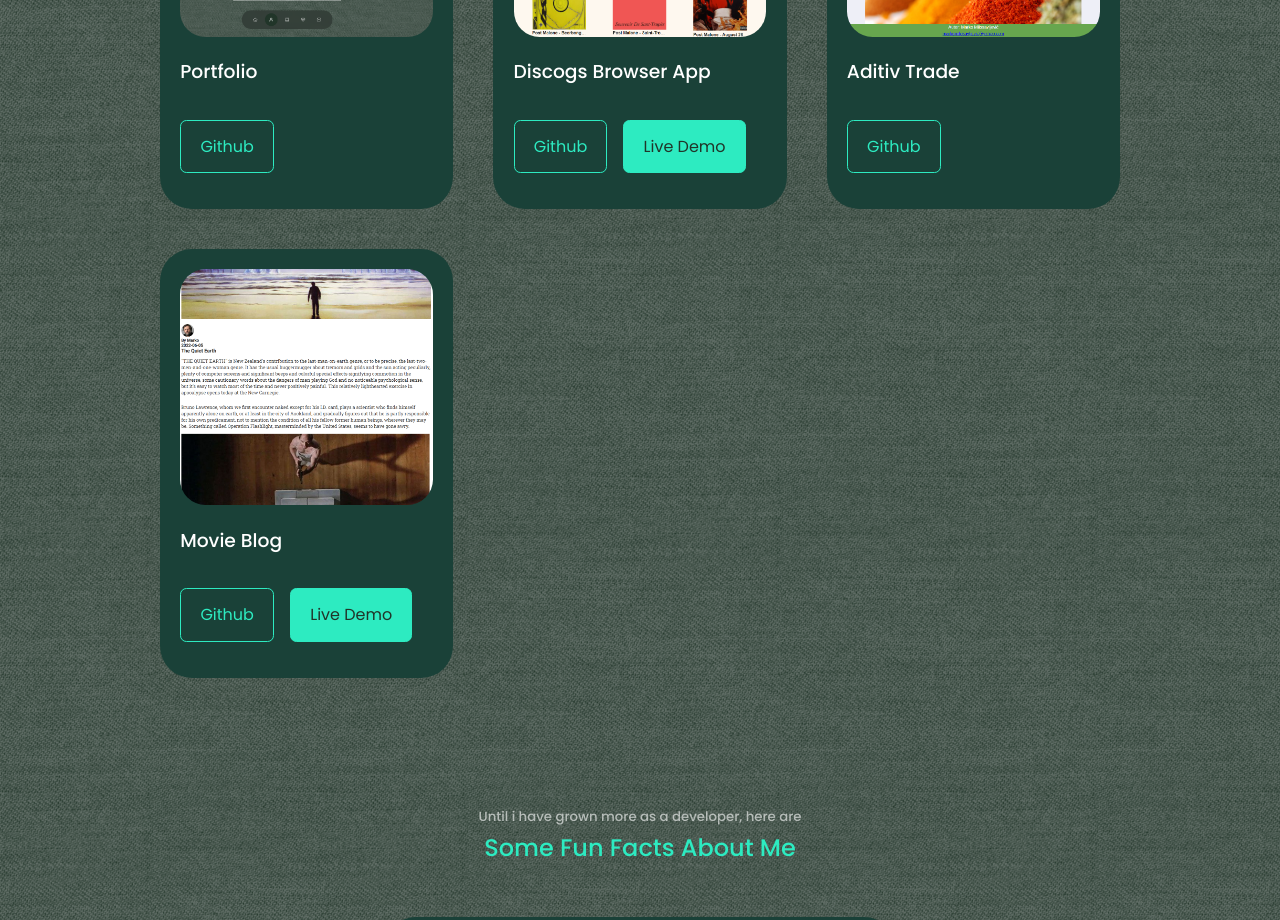
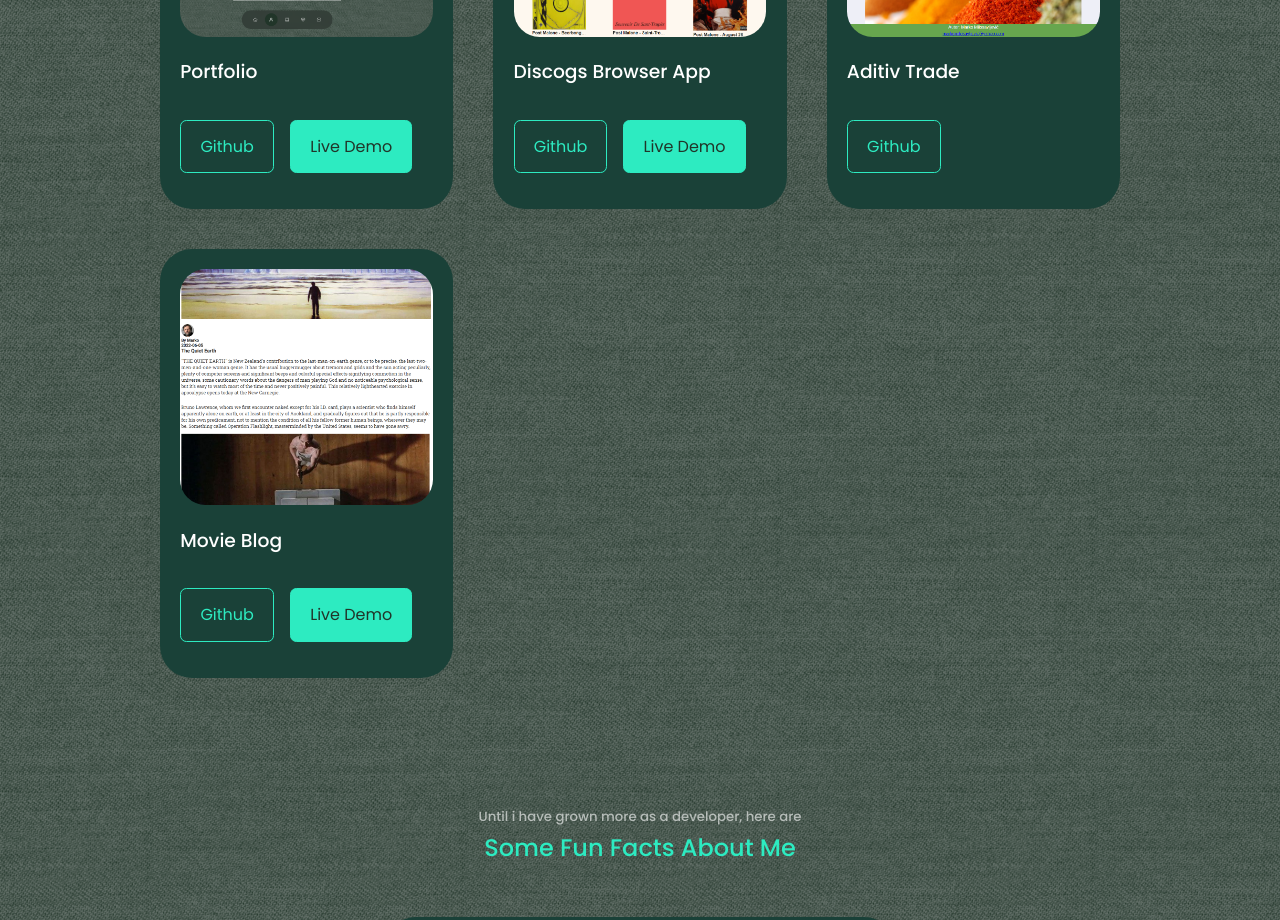
Before and after one commit to marko-milosavljevic89/My-CV-website, a React (Create React App) app: page / in a window 1280 px wide. Shown: the part 3660-4580 px from the top of the page. Built offline with nearby package versions, Linux system fonts and the light colour scheme.

Commit message:
added live demo to github page

```diff
--- a/src/components/portfolio/Portfolio.jsx
+++ b/src/components/portfolio/Portfolio.jsx
@@ -11,6 +11,7 @@ const data = [
     image: IMG1,
     title: 'Portfolio',
     github: 'https://github.com/marko-milosavljevic89/portfolio',
+    demo: 'https://marko-milosavljevic89.github.io/My-CV-website/'
 
   },
   {
```
